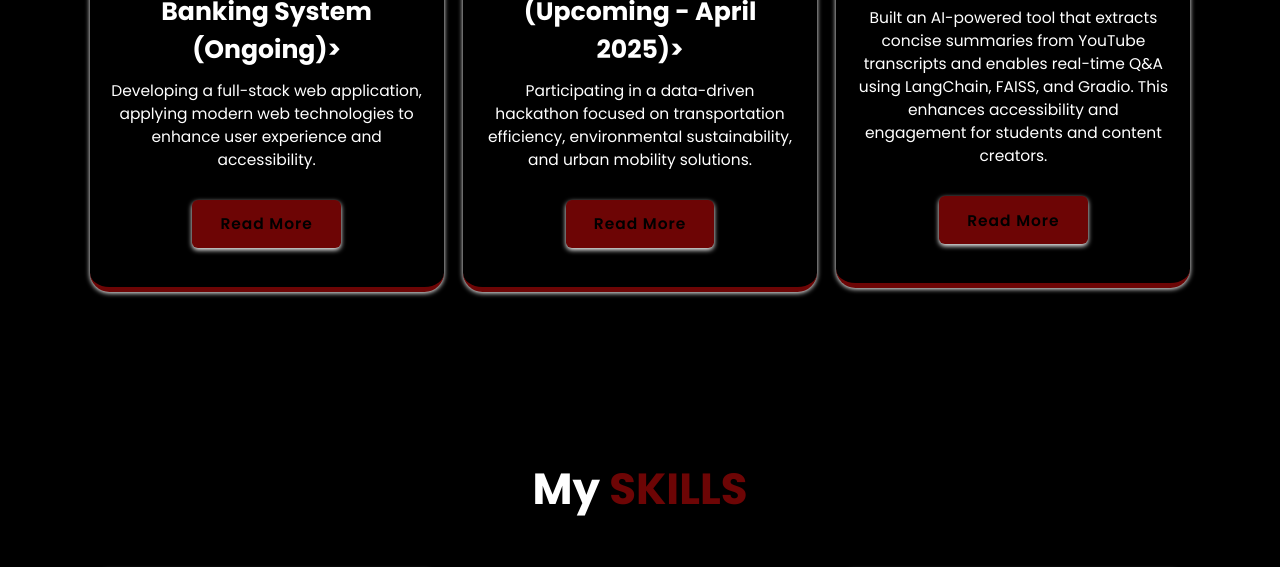
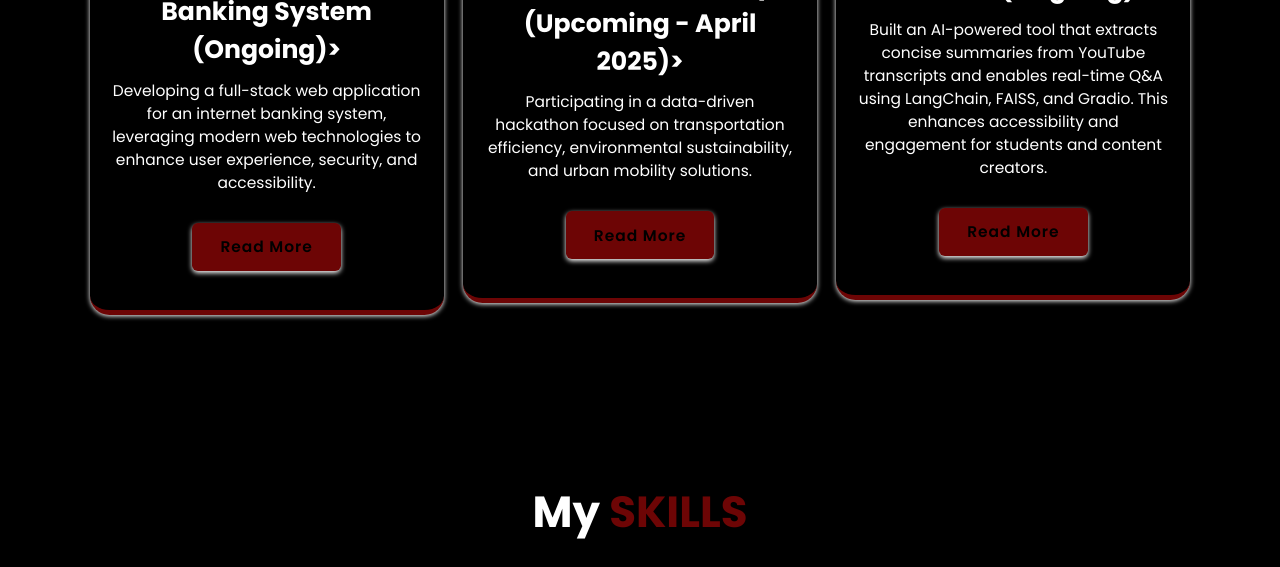
Before and after one commit to yassirHam/my-portfolio, a website built with webpack: page index.html in a window 1280 px wide. Shown: the part 2508-3075 px from the top of the page. Built offline with nearby package versions, Linux system fonts and the light colour scheme.

Commit message:
Adding the web project repo

```diff
--- a/index.html
+++ b/index.html
@@ -121,8 +121,8 @@ Let’s connect and explore how technology and AI can drive innovation together!
          <div class="projects-box">
             <i class='bx bx-code-alt'></i>
             <h3> Web Development Project: Internet Banking System (Ongoing)></h3>
-            <p> Developing a full-stack web application, applying modern web technologies to enhance user experience and accessibility.</p>
-            <a href="#" class="btn">Read More</a>
+            <p> Developing a full-stack web application for an internet banking system, leveraging modern web technologies to enhance user experience, security, and accessibility.</p>
+            <a href="https://github.com/yassirHam/INTERNET_BANKING_SYSTEM" class="btn">Read More</a>
          </div>
 
          <div class="projects-box">
```
